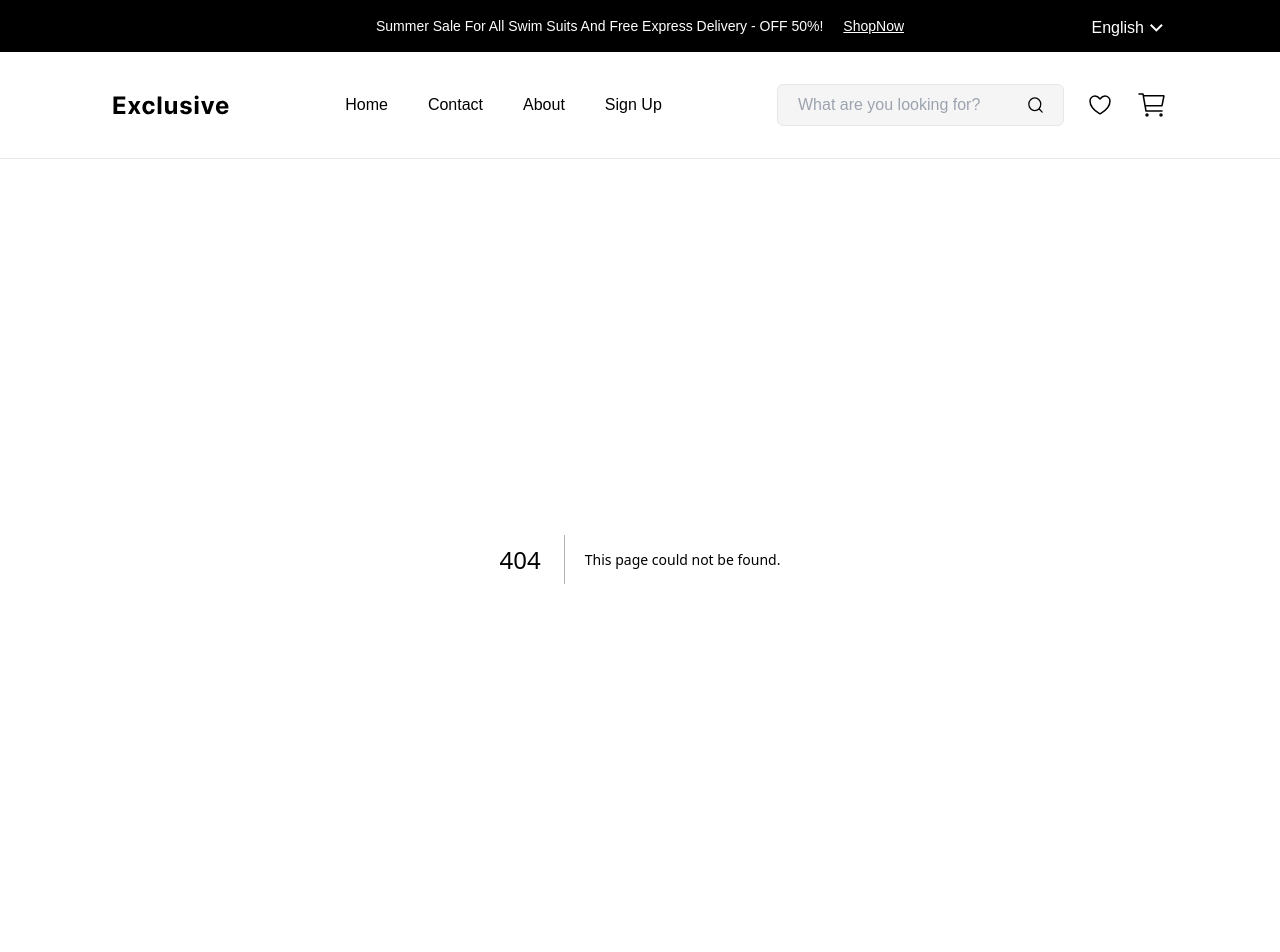
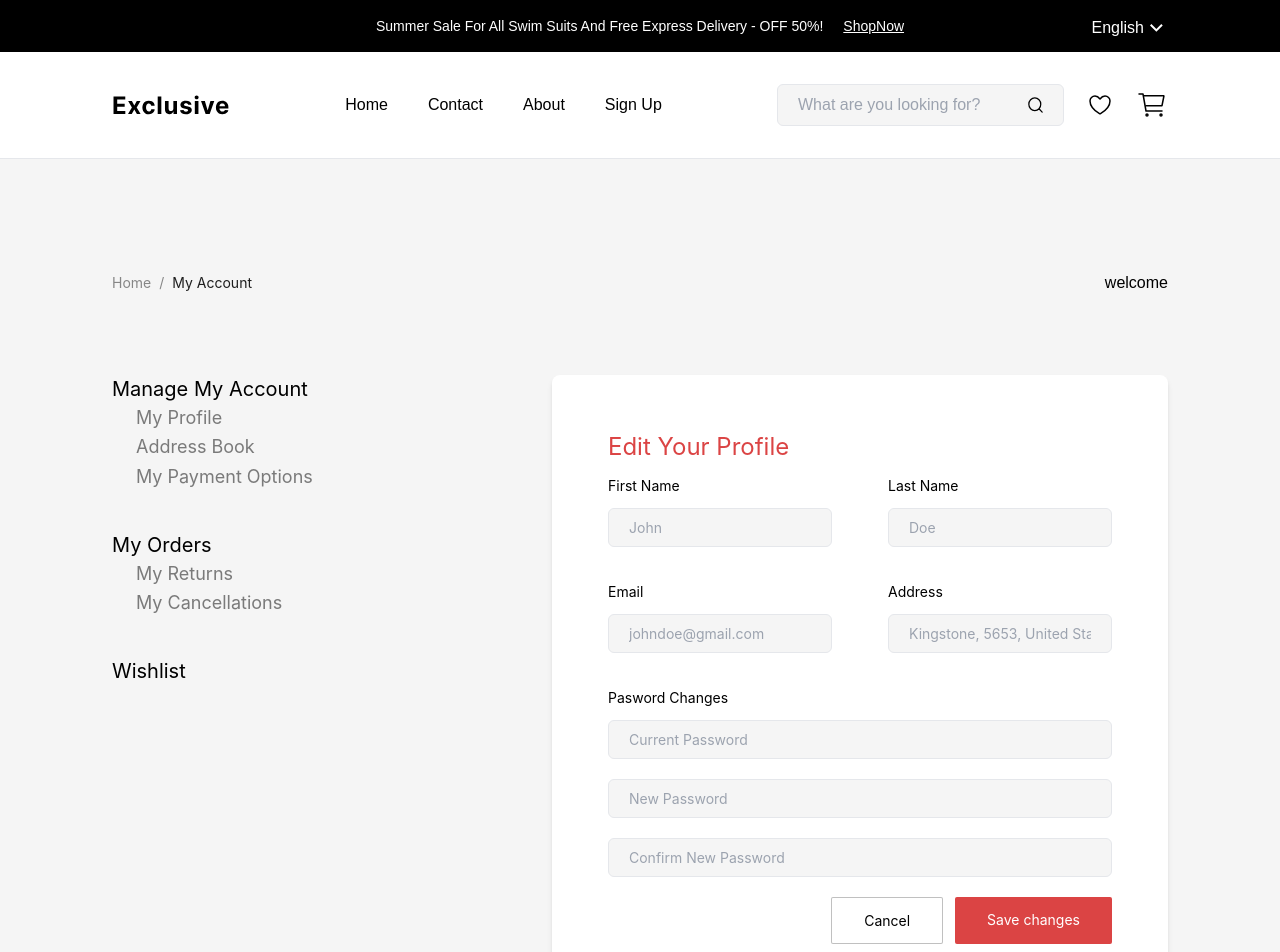
Before and after one commit to Ememobong-dev/exclusive-ecommerce, a Next.js app: page /account in a window 1280 px wide. Before the commit this address had no page. Shown: the top 952 px of the page. Built offline with nearby package versions, Linux system fonts and the light colour scheme.

Commit message:
acount page

```diff
--- /dev/null
+++ b/src/app/account/page.tsx
@@ -0,0 +1,120 @@
+import Button from "@/components/Button";
+import Footer from "@/components/Footer";
+import InputIconGroup, { LabelInput } from "@/components/InputIconGroup";
+import { Breadcrumb, Row, Col } from "antd";
+import Link from "next/link";
+import React from "react";
+
+const Page = () => {
+  const accountNavs = [
+    {
+      name: "manage my account",
+      children: ["My profile", "Address Book", "my payment options"],
+    },
+    {
+      name: "my orders",
+      children: ["My returns", "My cancellations"],
+    },
+    {
+      name: "wishlist",
+    },
+  ];
+
+  return (
+    <>
+      <div className="p-28">
+        <div className="flex justify-between items-center pb-20">
+          <Breadcrumb
+            items={[
+              {
+                title: <Link href="/"> Home </Link>,
+              },
+              {
+                title: "My Account",
+              },
+            ]}
+          />
+          <div>
+            <p>welcome</p>
+            <p></p>
+          </div>
+        </div>
+        <Row>
+          <Col xs={10}>
+            <div className="flex flex-col gap-10">
+              {accountNavs.map((item, index) => (
+                <>
+                  <div key={index}>
+                    <h3 className="text-xl capitalize"> {item.name} </h3>
+                    {item.children && (
+                      <>
+                        {item.children.map((child, i) => (
+                          <div key={i} className="pl-6">
+                            <span className="text-black/50 text-lg leading-relaxed capitalize">
+                              {" "}
+                              {child}{" "}
+                            </span>
+                          </div>
+                        ))}
+                      </>
+                    )}
+                  </div>
+                </>
+              ))}
+            </div>
+          </Col>
+          <Col xs={14}>
+            <div className="bg-white rounded-lg shadow-md p-14 ">
+              <h3 className="text-2xl text-red-secondary-two">
+                Edit Your Profile
+              </h3>
+              <Row gutter={[56, 22]}>
+                <Col xs={12}>
+                  <div>
+                    <LabelInput labelFor="" labelTitle="First Name" />
+                    <InputIconGroup placeholder="John" />
+                  </div>
+                </Col>
+                <Col xs={12}>
+                  <div>
+                    <LabelInput labelFor="" labelTitle="Last Name" />
+                    <InputIconGroup placeholder="Doe" />
+                  </div>
+                </Col>
+                <Col xs={12}>
+                  <div>
+                    <LabelInput labelFor="" labelTitle="Email" />
+                    <InputIconGroup placeholder="johndoe@gmail.com" />
+                  </div>
+                </Col>
+                <Col xs={12}>
+                  <div>
+                    <LabelInput labelFor="" labelTitle="Address" />
+                    <InputIconGroup placeholder="Kingstone, 5653, United State" />
+                  </div>
+                </Col>
+                <Col xs={24}>
+                  <div>
+                    <LabelInput labelFor="" labelTitle="Pasword Changes" />
+                    <div className="flex flex-col gap-5">
+                      <InputIconGroup placeholder="Current Password" />
+                      <InputIconGroup placeholder="New Password" />
+                      <InputIconGroup placeholder="Confirm New Password" />
+                    </div>
+                  </div>
+                </Col>
+              </Row>
+              <div className="flex gap-3 mt-5 justify-end ">
+                <Button variant="white">Cancel</Button>
+                <Button variant="red">Save changes</Button>
+              </div>
+            </div>
+          </Col>
+        </Row>
+      </div>
+      <Footer />
+    </>
+  );
+};
+
+export default Page;
--- a/src/components/InputIconGroup.tsx
+++ b/src/components/InputIconGroup.tsx
@@ -22,7 +22,7 @@ const InputIconGroup = ({
   icon,
   placeholder,
 }: {
-  bgColor: string;
+  bgColor?: string;
   icon?: string;
   placeholder?: string;
 }) => {
```
